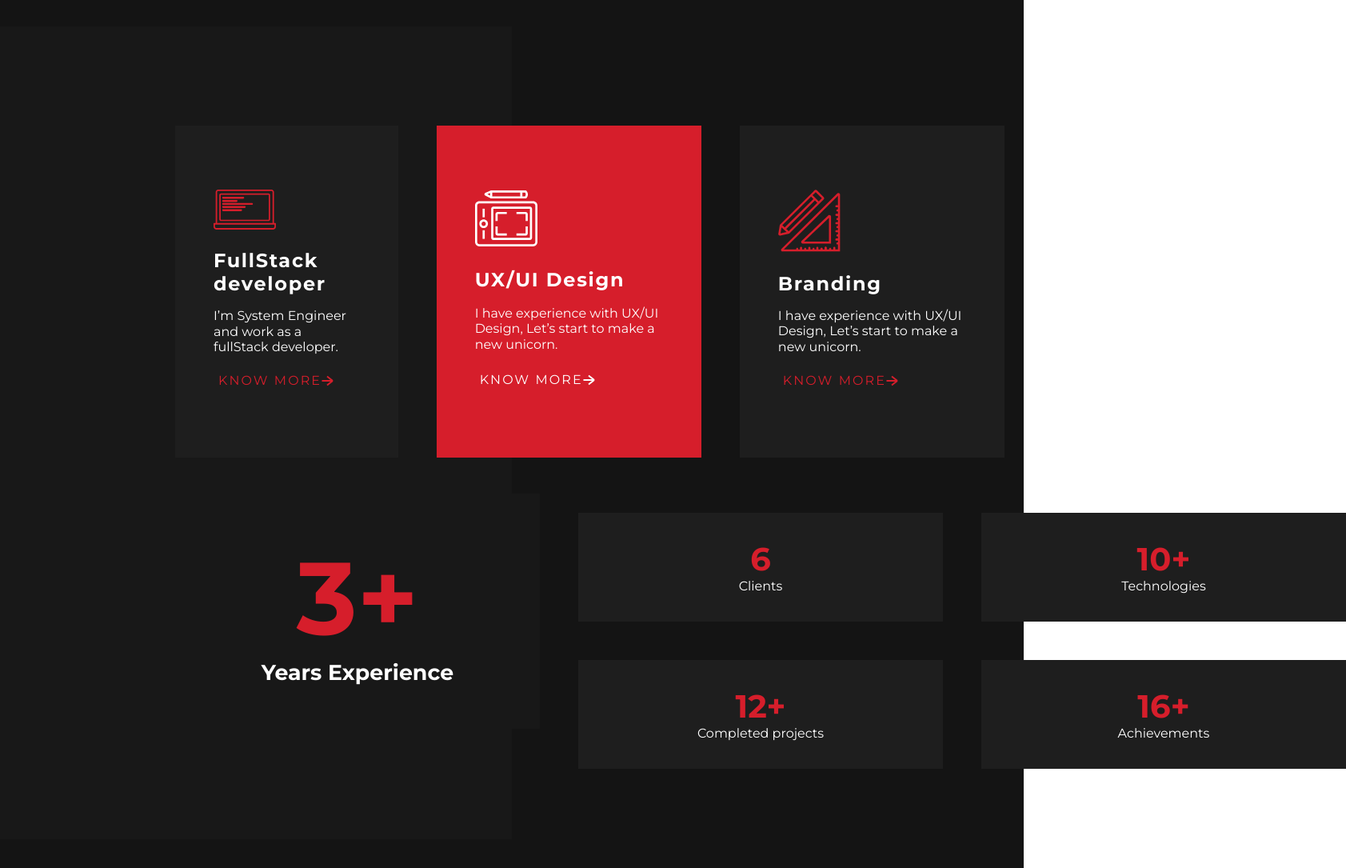
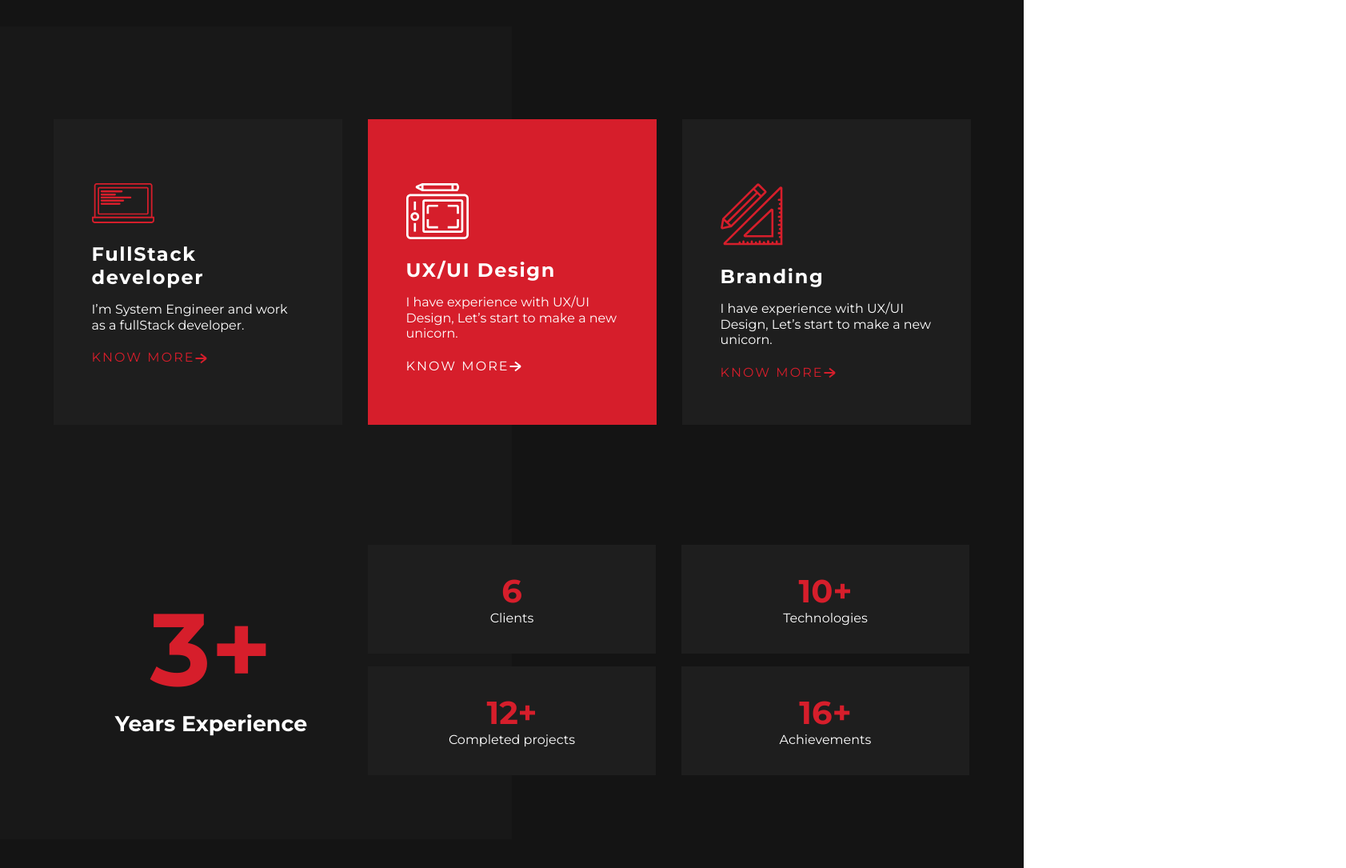
Before and after one commit to kevincastillo19/portfolio, a React (Vite) app: page / in a window 1280 px wide. Shown: the part 500-1585 px from the top of the page at 80% size, 1683 px wide, since content can reach past the window. Built offline with nearby package versions, Linux system fonts and the light colour scheme.

Commit message:
feat: add responsive for desktop

```diff
--- a/src/components/Badge/badgeStyles.module.scss
+++ b/src/components/Badge/_badge.module.scss
@@ -2,6 +2,7 @@
 @import '../../theme/breakpoints.scss';
 
 .badgeContainer{
+    box-sizing: border-box;
     padding:0 3rem;
     background:$primaryGray;
     max-width:361px;
--- a/src/components/Badge/index.tsx
+++ b/src/components/Badge/index.tsx
@@ -1,4 +1,4 @@
-import styles from './badgeStyles.module.scss';
+import styles from './_badge.module.scss';
 
 type props ={
     bigText:string,
--- a/src/components/Banner/_banner.module.scss
+++ b/src/components/Banner/_banner.module.scss
@@ -9,6 +9,7 @@
     height: 21.18rem;
     align-items: center;
     box-sizing: border-box;
+    padding: 3rem;
     @include media ("<=tablet"){
         flex-wrap: wrap;
         padding: 1rem;
--- a/src/components/Card/cardStyles.module.scss
+++ b/src/components/Card/_card.module.scss
@@ -21,6 +21,7 @@
 }
 
 .cardContainer{
+    box-sizing: border-box;
     max-width:361px;
     max-height: 382px;
     padding:5rem 3rem;
@@ -34,6 +35,7 @@
     background: none;
     border:none;
     text-align: left;
+    padding: 0;
 }
 
 .cardButton-gray span{
--- a/src/components/Card/index.tsx
+++ b/src/components/Card/index.tsx
@@ -1,4 +1,4 @@
-import styles from './cardStyles.module.scss'
+import styles from './_card.module.scss'
 import buttonArrow from '../../assets/img/icons/button-arrow.svg'
 type props = {
     icon: string
--- a/src/components/CardSquare/_cardSquare.module.scss
+++ b/src/components/CardSquare/_cardSquare.module.scss
@@ -2,6 +2,7 @@
 @import "../../theme/breakpoints.scss";
 
 .cardSquareContainer{
+    box-sizing: border-box;
     max-width:360px;
     max-height:294px;
     padding: 0rem 3rem;
--- a/src/components/Slide/_slide.module.scss
+++ b/src/components/Slide/_slide.module.scss
@@ -4,7 +4,7 @@
 @import '../../theme/breakpoints.scss';
 
 .slideContainer {
-    max-width: 50%;
+    max-width: 49%;
     max-height: 526px;
     @include media("<=tablet"){
         max-width: 100%;
--- a/src/pages/Home/_home.module.scss
+++ b/src/pages/Home/_home.module.scss
@@ -33,35 +33,34 @@
 
 .cardsFrame{
     display:flex;
-    justify-content:space-around;
+    justify-content:center;
     position: absolute;
     top:6.25rem;
-    left:12.1875rem;
+    left:0;
+    width:100%;
+    margin-left: auto;
+    margin-right:auto;
     @include media("<=tablet"){
         flex-wrap: wrap;
         position:initial;
         justify-content: center;
     }
 }
-.cardsFrame > * { margin:1.5rem;}
+.cardsFrame > * { margin:1rem;}
 .badgesFrame{
     display:flex;
-    justify-content:space-around;
+    width: 100%;
+    justify-content:center;
     position: absolute;
     bottom:4rem;
-    left:12.1875rem;
-    margin-top:7.5rem;
+    left:0;
+    margin-left: auto;
+    margin-right: auto;
     @include media("<=tablet"){
         margin: auto;
         flex-wrap: wrap;
         position:initial;
         justify-content: center;
-    }
-}
-.badgesFrame > * {
-    margin-left:1.5rem;
-    @include media("<=tablet"){
-        margin: auto;
     }
 }
 
@@ -70,7 +69,8 @@
     flex-direction:column;
 }
 .badgeRectangle > * {
-    margin:1.5rem;
+    margin:1rem;
+    margin-top:0;
     @include media("<=tablet"){
         margin: auto;
     }
--- a/src/theme/breakpoints.scss
+++ b/src/theme/breakpoints.scss
@@ -1,6 +1,6 @@
 $breakpoints: (
   "phone": 360px,
-  "tablet": 768px,
+  "tablet": 960px,
   "desktop": 1366px,
   "LGdesktop": 1920px
 ) !default;
```
